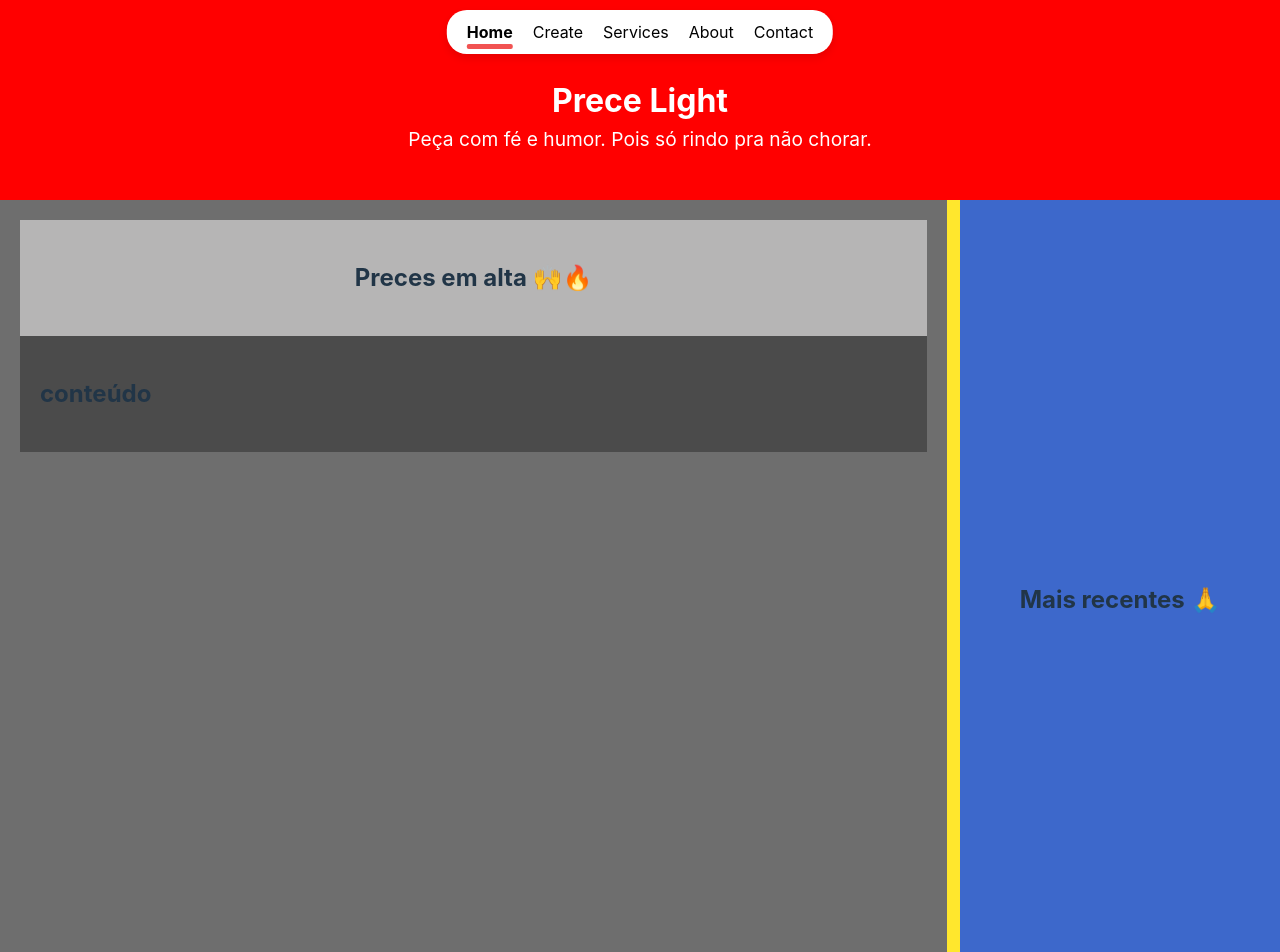
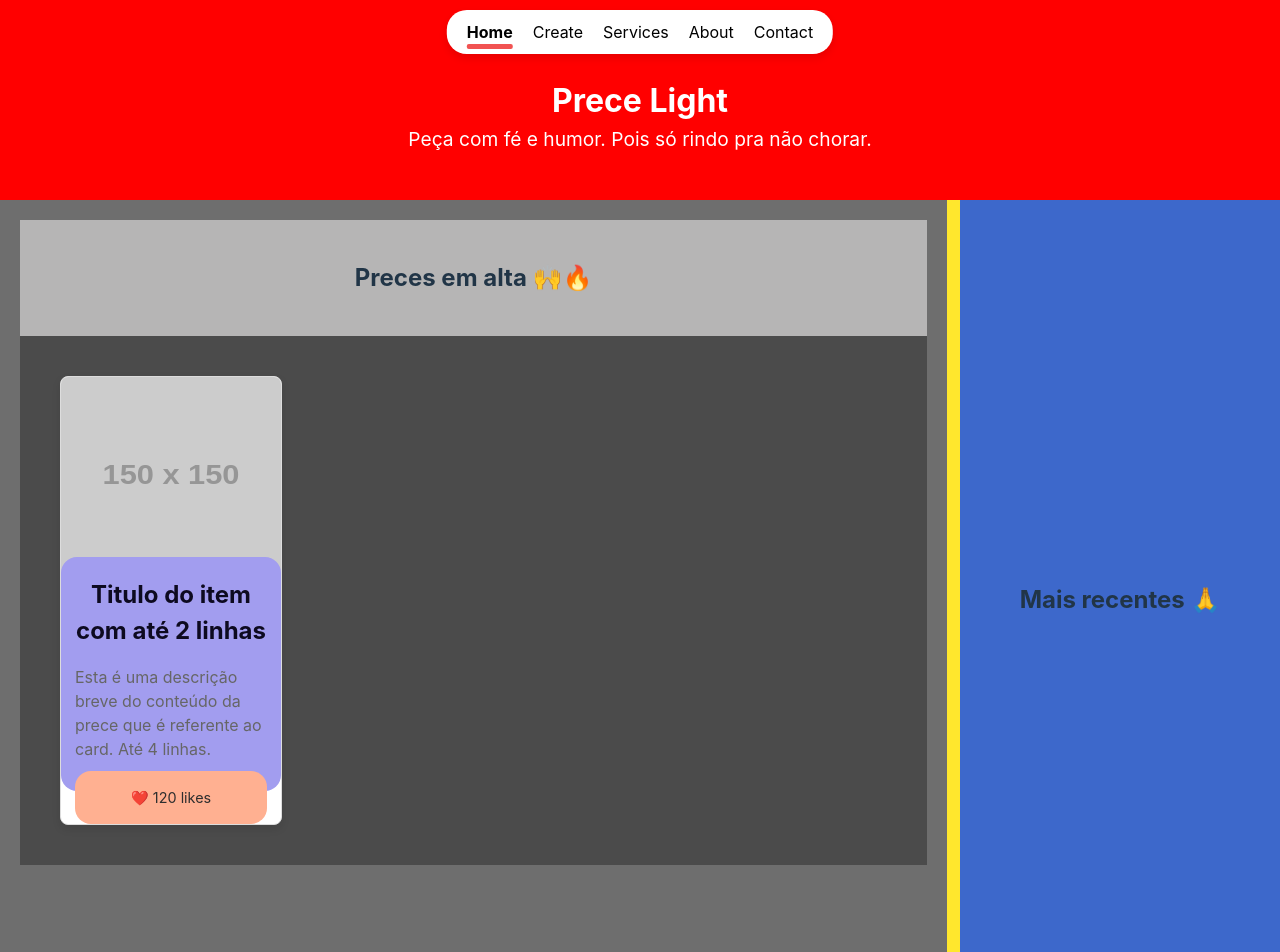
Before and after one commit to murilomorato/precelight-frontend, a React (Vite) app: page / in a window 1280 px wide. Shown: the top 952 px of the page. Built offline with nearby package versions, Linux system fonts and the light colour scheme.

Commit message:
feat: create card item structure

```diff
--- /dev/null
+++ b/src/components/atoms/CardCandleItem/CardCandleItem.css
@@ -0,0 +1,68 @@
+.card-candle-item {
+    width: 220px;
+    border: 1px solid #ddd;
+    border-radius: 8px;
+    box-shadow: 0 4px 8px rgba(0, 0, 0, 0.1);
+    overflow: hidden;
+    /* Garante que o conteúdo excedente seja ocultado */
+    background-color: #fff;
+    /* Remove o fundo amarelo */
+    margin: 20px;
+    transition: transform 0.3s ease;
+    position: relative;
+}
+
+.card-candle-image img {
+    width: 220px;
+    height: 200px;
+    display: block;
+}
+
+.card-text-content {
+    background-color: #a29def;
+    border-radius: 16px;
+    position: relative;
+    top: -20px;
+    /* Move o texto 20px para cima, sobrepondo a imagem */
+    z-index: 1;
+    padding: 14px;
+    box-sizing: border-box;
+}
+
+.card-candle-title {
+    padding-top: 6px;
+    padding-bottom: 0px;
+    text-align: center;
+}
+
+.card-candle-title h2 {
+    margin: 0;
+    font-size: 1.5em;
+    color: rgb(13 10 32);
+}
+
+.card-candle-description {
+    padding-top: 0px;
+    padding-bottom: 0px;
+    color: #666;
+    font-size: 1em;
+}
+
+.card-candle-footer {
+    padding: 16px;
+    width: 160px;
+    margin: 0 auto;
+    text-align: center;
+    font-size: 0.9em;
+    color: #2e2e2e;
+    background-color: #ffb091;
+    border-radius: 16px;
+    position: relative;
+    top: -40px;
+    z-index: 1;
+    margin-bottom: -40px;
+}
+
+.card-candle-item:hover {
+    transform: translateY(-10px);
+}
--- /dev/null
+++ b/src/components/atoms/CardCandleItem/CardCandleItem.jsx
@@ -0,0 +1,31 @@
+import React from 'react';
+import './cardCandleItem.css';
+
+function CardCandleItem({ candleItem }) {
+
+    const title = 'Titulo do item com até 2 linhas';
+    const description = 'Esta é uma descrição breve do conteúdo da prece que é referente ao card. Até 4 linhas.';
+    const imageUrl = 'https://via.placeholder.com/150';
+    const likeCount = 120;
+
+    return (
+        <div className="card-candle-item">
+            <div className="card-candle-image">
+                <img src={imageUrl} alt={title} />
+            </div>
+            <div className='card-text-content'>
+                <div className="card-candle-title">
+                    <h2>{title}</h2>
+                </div>
+                <div className="card-candle-description">
+                    <p>{description}</p>
+                </div>
+            </div>
+            <div className="card-candle-footer">
+                <span>❤️ {likeCount} likes</span>
+            </div>
+        </div>
+    );
+}
+
+export default CardCandleItem;
--- a/src/components/molecules/BestRatedSection/BestRatedSection.jsx
+++ b/src/components/molecules/BestRatedSection/BestRatedSection.jsx
@@ -1,5 +1,7 @@
 import React from 'react';
 import './BestRatedSection.css';
+import CardCandleItem from '../../../components/atoms/CardCandleItem/CardCandleItem';
+
 
 function BestRatedSection() {
 
@@ -9,8 +11,7 @@ function BestRatedSection() {
                 <h2>Preces em alta 🙌🔥</h2>
             </div>
             <div className="best-rated-section-content">
-                <h2>conteúdo</h2>
-                <p></p>
+                <CardCandleItem />
             </div>
         </section>
     );
```
